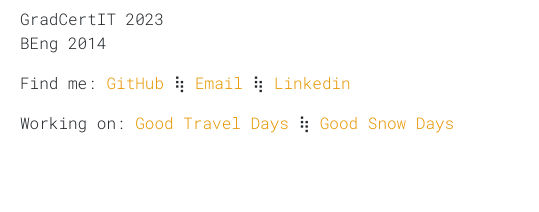
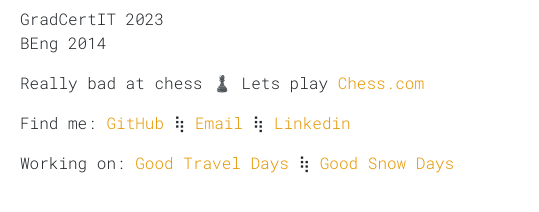
Before and after one commit to jarry90/jarry90.github.io, a plain HTML site: page index.html in a window 1280 px wide. Shown: the part 138-350 px from the top of the page, 504-1043 px from the left. Drawn offline with nearby package versions, Linux system fonts and the light colour scheme.

Commit message:
Adding chess.com link

```diff
--- a/index.html
+++ b/index.html
@@ -88,6 +88,7 @@
                 <code>🦖 DAD, HUSBAND & DREAMER 🎃</code>
                 <p>GradCertIT 2023
                 <br>BEng 2014</p>
+                <p>Really bad at chess ♟️ Lets play <a href="https://www.chess.com/member/jarry90">Chess.com</a> </p>
                 <p>Find me: <a href="https://github.com/jarry90">GitHub</a> ⢷ <a href="mailto:hi@jarry.dev">Email</a>
                 ⢷ <a
                     href="https://www.linkedin.com/in/jaredcavalli/">Linkedin</a></p>
```
